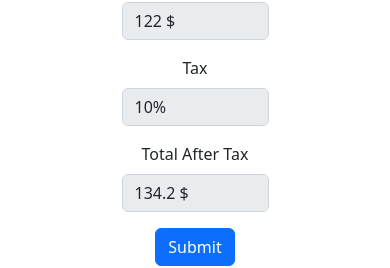
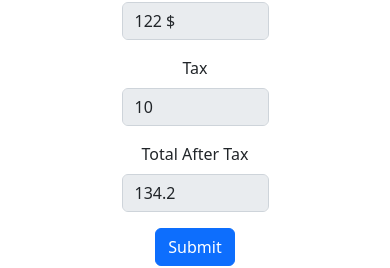
Before and after one commit to sara-ahmadd/form-with-formik, a React (Create React App) app: page / in a window 390 px wide. Shown: the part 822-1090 px from the top of the page. Built offline with nearby package versions, Linux system fonts and the light colour scheme.

Commit message:
phone validation modified

```diff
--- a/src/components/Form.js
+++ b/src/components/Form.js
@@ -6,7 +6,8 @@ function FormComponent() {
   let product = {
     name: "T-shirt",
     price: 122,
-    tax: "10%",
+    tax: 10,
+    pieces: 1,
   };
   let user = {
     name: "User",
@@ -73,6 +74,8 @@ finished with an abbreviation (like st. or rd.).
       pieces: 1,
       price: product.price,
       tax: product.tax,
+      salesAmount: product.price * product.pieces,
+      totalAfterTax: (product.tax / 100) * product.price + product.price,
       adress: "",
       date: `${year}-${month >= 10 ? month : `0${month}`}-${
         day >= 10 ? day : `0${day}`
@@ -160,7 +163,7 @@ finished with an abbreviation (like st. or rd.).
           name="product"
         />
       </Form.Group>
-      <Form.Group className="mb-3" controlId="formBasicPassword">
+      <Form.Group className="mb-3" controlId="pieces">
         <Form.Label>Pieces</Form.Label>
         <Form.Control
           type="number"
@@ -177,13 +180,13 @@ finished with an abbreviation (like st. or rd.).
       </Form.Group>
       <Form.Group className="mb-3" controlId="price">
         <Form.Label>Price</Form.Label>
-        <Form.Control type="text" value={`${product.price} $`} disabled />
+        <Form.Control type="text" value={`${formik.values.price} $`} disabled />
       </Form.Group>
       <Form.Group className="mb-3" controlId="salesAmount">
         <Form.Label>Sales amount</Form.Label>
         <Form.Control
           type="text"
-          value={`${formik.values.price * formik.values.pieces} $`}
+          value={`${formik.values.salesAmount} $`}
           disabled
         />
       </Form.Group>
@@ -191,14 +194,12 @@ finished with an abbreviation (like st. or rd.).
         <Form.Label>Tax</Form.Label>
         <Form.Control type="text" value={formik.values.tax} disabled />
       </Form.Group>
-      <Form.Group className="mb-3" controlId="formBasicPassword">
+      <Form.Group className="mb-3" controlId="totalAfterTax">
         <Form.Label>Total After Tax</Form.Label>
         <Form.Control
           type="text"
-          value={`${
-            formik.values.price * formik.values.pieces +
-            formik.values.price * formik.values.pieces * (10 / 100)
-          } $`}
+          name="totalAfterTax"
+          value={formik.values.totalAfterTax}
           disabled
         />
       </Form.Group>
```
